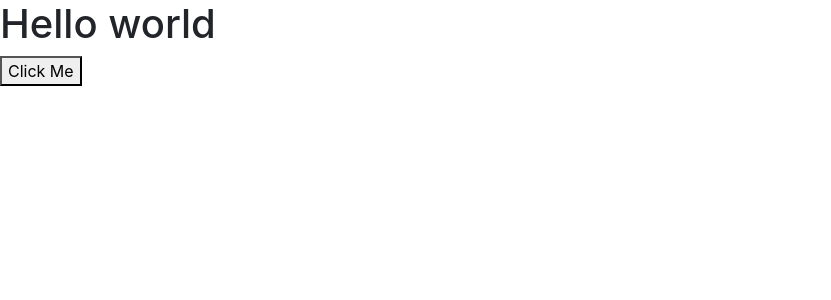
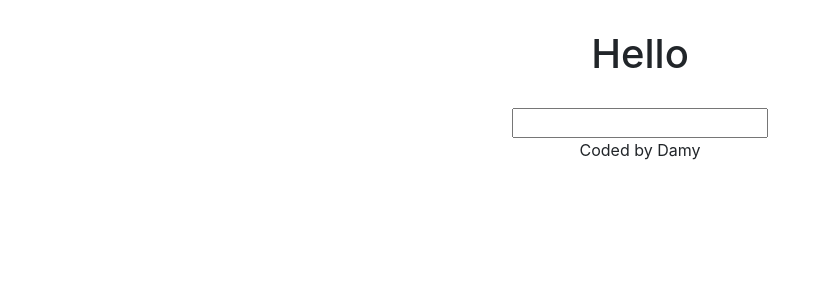
Before and after one commit to Dammy36/dictionary-project, a React (Create React App) app: page / in a window 1280 px wide. Shown: the top 300 px of the page, without its empty margins (0-831 px from the left). Built offline with nearby package versions, Linux system fonts and the light colour scheme.

Commit message:
Added useState hook in dictionary component

```diff
--- /dev/null
+++ b/src/App.css
@@ -0,0 +1,3 @@
+.App {
+  text-align: center;
+}
--- a/src/App.js
+++ b/src/App.js
@@ -1,10 +1,15 @@
+import Dictionary from "./Dictionary";
+import "./Dictionary";
 function App() {
   return (
-    <div className="App">
+    <div className="header">
       <header>
-        <h1>Hello world</h1>
-        <button>Click Me</button>
+        <main>
+          <Dictionary />
+        </main>
       </header>
+
+      <footer>Coded by Damy</footer>
     </div>
   );
 }
--- /dev/null
+++ b/src/Dictionary.jsx
@@ -0,0 +1,24 @@
+import { useState } from "react";
+import "./dictionary.css";
+
+function Dictionary() {
+  const [keyWord, setKeyword] = useState("");
+
+  function submit(event) {
+    event.preventDefault();
+    alert(`Searching for ${keyWord}`);
+  }
+
+  function updateKeyword(event) {
+    setKeyword(event.target.value);
+  }
+  return (
+    <div>
+      <h1 className="dictionary">Hello</h1>
+      <form onSubmit={submit}>
+        <input type="search" onChange={updateKeyword} />
+      </form>
+    </div>
+  );
+}
+export default Dictionary;
--- /dev/null
+++ b/src/dictionary.css
@@ -0,0 +1,6 @@
+.dictionary {
+  margin: 30px 0;
+}
+.header {
+  text-align: center;
+}
```
Also changed, not shown: 1 other file (tests, documents, lock files or other folders).
